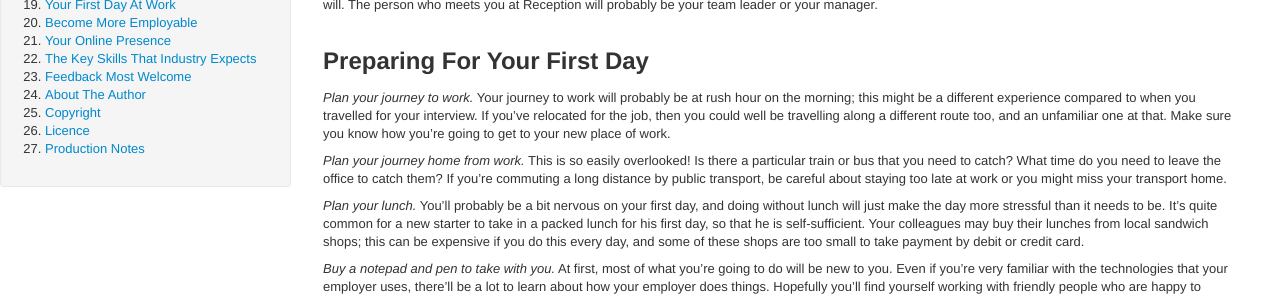
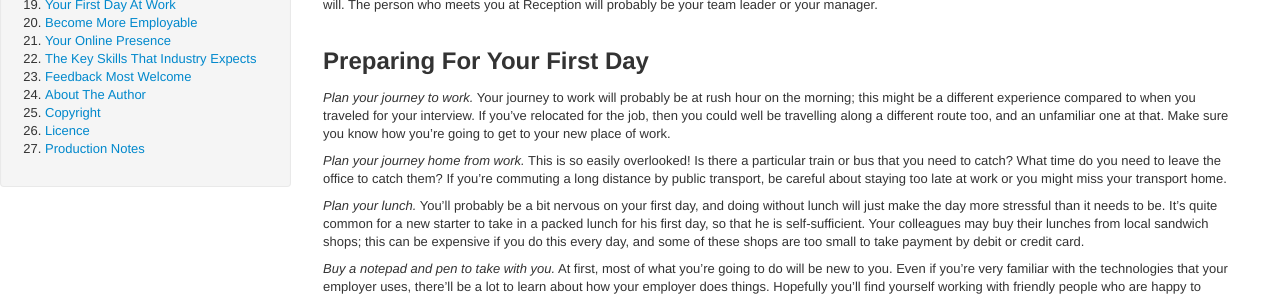
Before and after one commit to stuartherbert/getting-hired, a Jekyll site: the page built from first-day.md, in a window 1280 px wide and 900 px high. Shown: the part 416-713 px from the top of the window. Built offline with Jekyll 4.4.1, drawn with Linux system fonts in a browser that asks for light colours.

Commit message:
Final tweaks

```diff
--- a/first-day.md
+++ b/first-day.md
@@ -21,7 +21,7 @@ You can't assume that you should simply turn up at 9am on your first day at your
 
 ## Preparing For Your First Day
 
-_Plan your journey to work._  Your journey to work will probably be at rush hour on the morning; this might be a different experience compared to when you travelled for your interview.  If you've relocated for the job, then you could well be travelling along a different route too, and an unfamiliar one at that.  Make sure you know how you're going to get to your new place of work.
+_Plan your journey to work._  Your journey to work will probably be at rush hour on the morning; this might be a different experience compared to when you traveled for your interview.  If you've relocated for the job, then you could well be travelling along a different route too, and an unfamiliar one at that.  Make sure you know how you're going to get to your new place of work.
 
 _Plan your journey home from work._  This is so easily overlooked!  Is there a particular train or bus that you need to catch?  What time do you need to leave the office to catch them?  If you're commuting a long distance by public transport, be careful about staying too late at work or you might miss your transport home.
 
```
Also changed, not shown: become-more-employable.md (+1 -1 lines), interviews-assessments.md (+1 -1 lines), recruitment-agencies.md (+1 -1 lines), licence.md.
